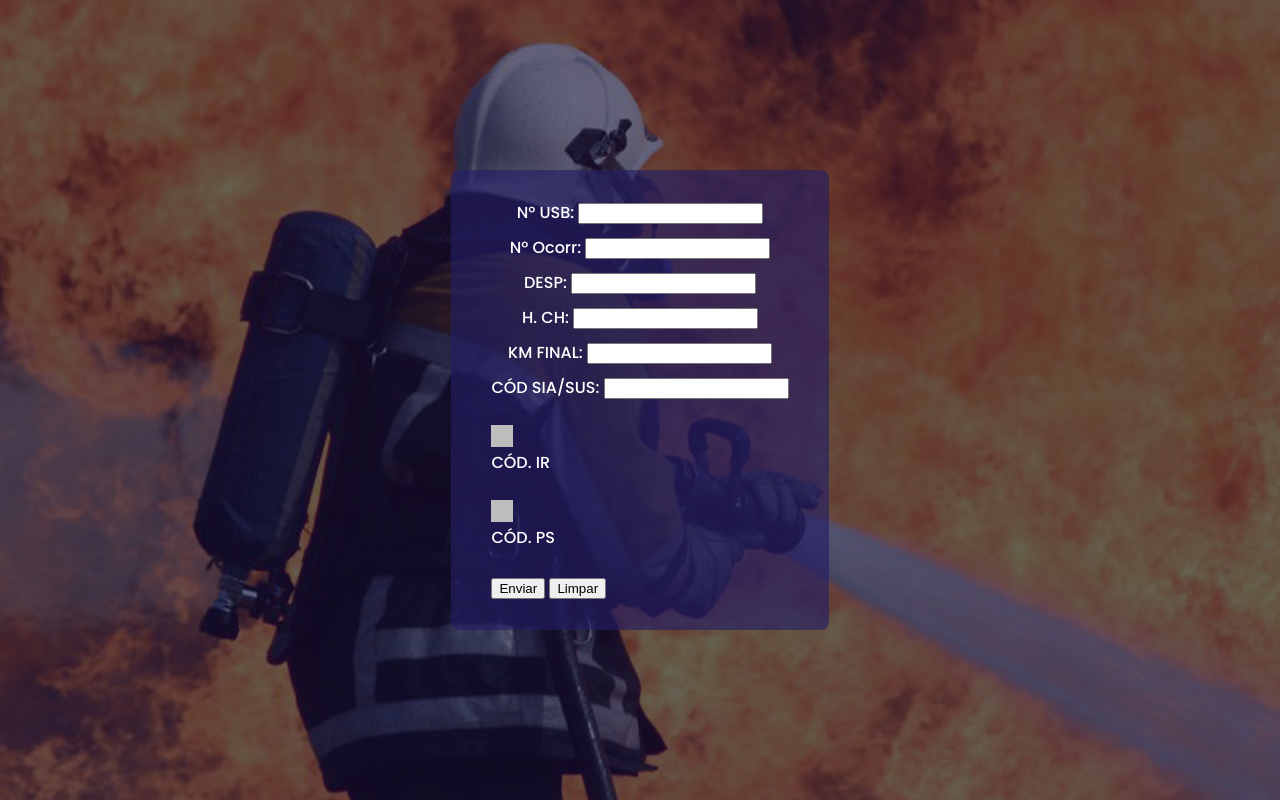
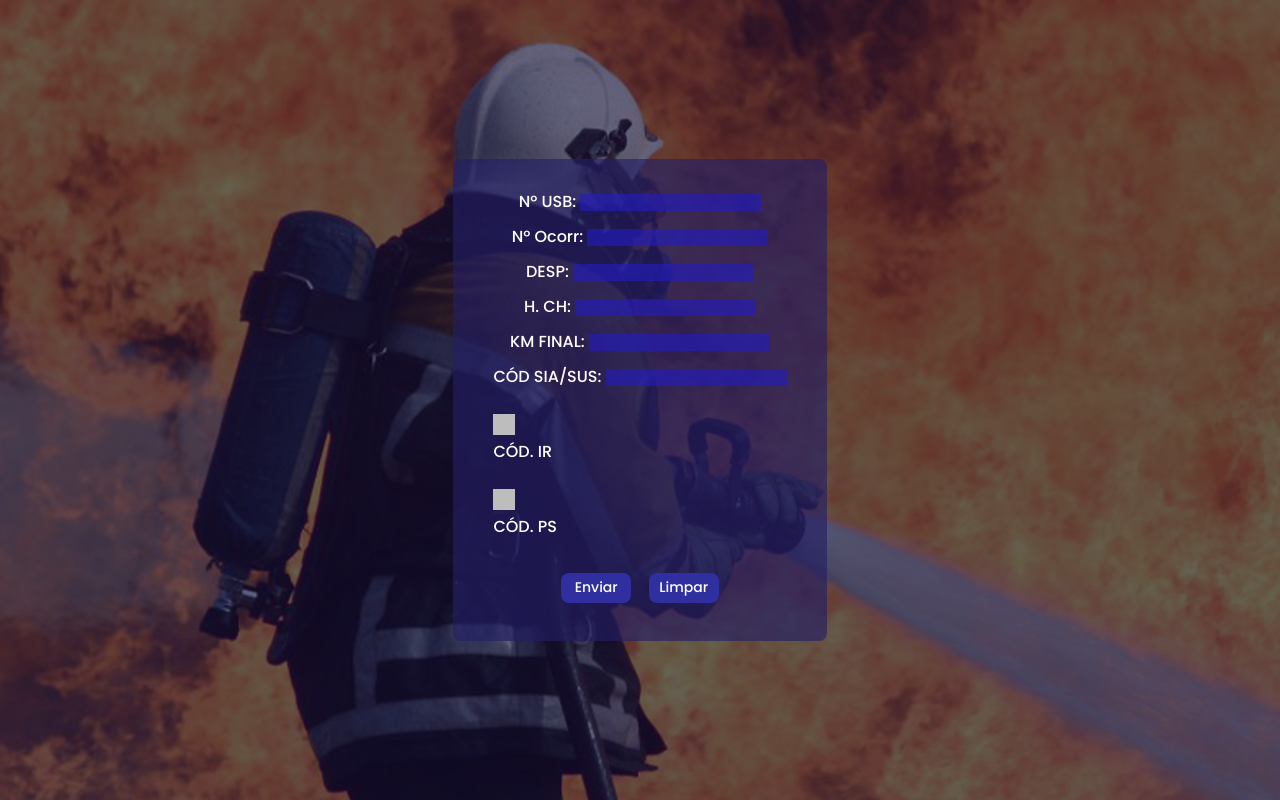
Before and after one commit to Iagonk11/bombeiro, a PHP site: page /dados2.html in a window 1280 px wide. Run offline with PHP 8.4, Linux system fonts and the light colour scheme.

Commit message:
Add files via upload

```diff
--- a/css/dados2.css
+++ b/css/dados2.css
@@ -96,3 +96,37 @@ form{
     -ms-transform: rotate(45deg);
     transform: rotate(45deg);
 }
+
+
+.inputs input{
+    border: none;
+    background-color: rgba(35, 27, 190, 0.63);
+}
+
+.btn {
+    border-radius: 8px;
+    width: 70px;
+    height: 30px;
+    color: white;
+    background-color: #2f2f9f;
+    border: none;
+    font-family: 'Poppins', sans-serif;
+    cursor: pointer;
+    margin: 3%;
+    font-size: 14px
+}
+
+.separa_btn{
+    width: 100%;
+    display: flex;
+    flex-direction: row;
+    align-items: center;
+    align-content: center;
+    justify-content: center;
+    justify-items: center;
+}
+
+.btn:hover{
+    background-color: #080847;
+    transition: .2s;
+}
```
